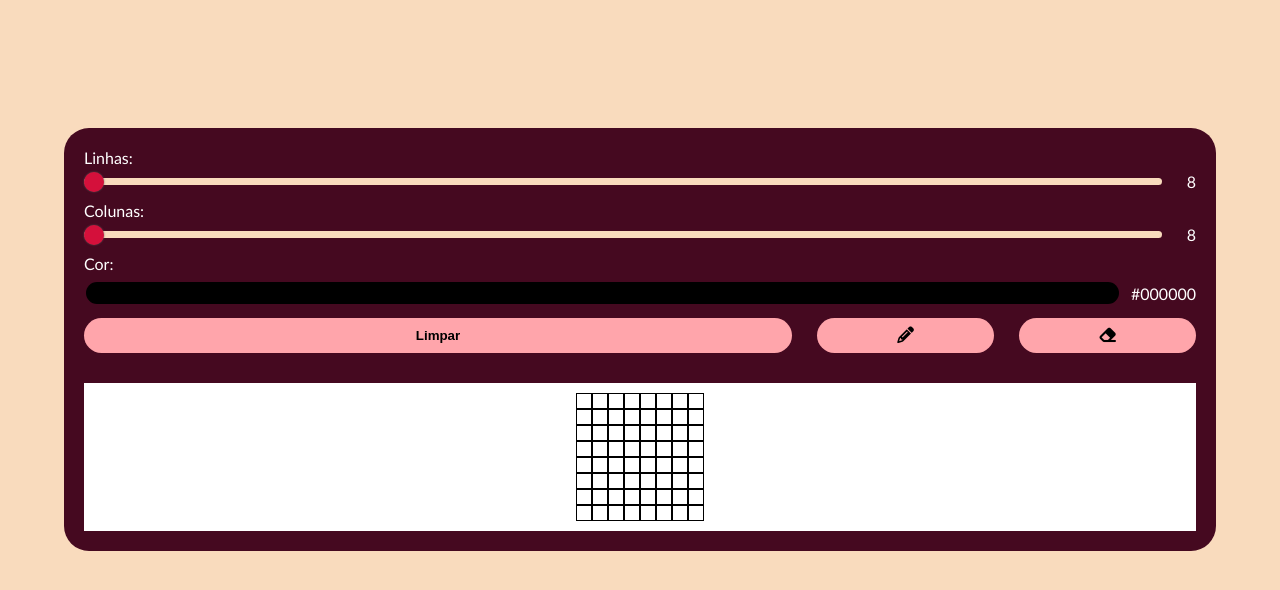
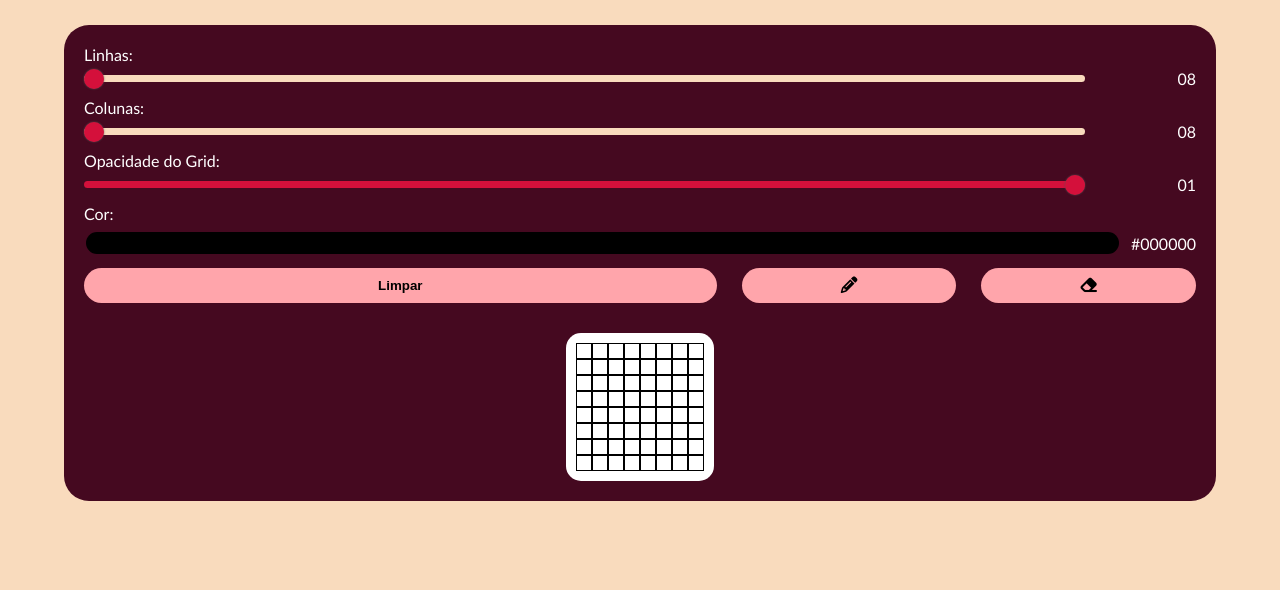
Before and after one commit to ViniAraujo99/GridGenerator, a plain HTML site: page index.html in a window 1280 px wide. Both pictures are taken after a click on the button "Limpar". Drawn offline with Linux system fonts and the light colour scheme.

Commit message:
Fixes and Improvements
Fixing drawing and erase when mouse moves.
Adding grid opacity

```diff
--- a/index.html
+++ b/index.html
@@ -1,18 +1,25 @@
 <!DOCTYPE html>
 <html lang="pt-br">
   <head>
-    <meta charset="UTF-8">
-    <meta http-equiv="X-UA-Compatible" content="IE=edge">
-    <meta name="viewport" content="width=device-width, initial-scale=1.0">
-    <meta name="description" content="Defina o tamanho do grid para criar sua PixelArt" />
+    <meta charset="UTF-8" />
+    <meta http-equiv="X-UA-Compatible" content="IE=edge" />
+    <meta name="viewport" content="width=device-width, initial-scale=1.0" />
+    <meta
+      name="description"
+      content="Defina o tamanho do grid para criar sua PixelArt"
+    />
     <title>Grid Generator</title>
     <link rel="icon" type="image/png" href="" />
 
     <link rel="stylesheet" type="text/css" href="./src/css/style.css" />
 
-    <script src="https://kit.fontawesome.com/04d1788029.js" crossorigin="anonymous"></script>
+    <script
+      src="https://kit.fontawesome.com/04d1788029.js"
+      crossorigin="anonymous"
+    ></script>
 
     <script src="./src/js/index.js" type="module" defer></script>
+    <script src="./src/js/ScreenShot.js" defer></script>
   </head>
   <body>
     <header></header>
@@ -21,7 +28,15 @@
         <div class="inputs__row">
           <label id="rowsLabel" for="rows">Linhas:</label>
           <div class="input__container">
-                <input type="range" name="rows" id="rows" min="8" max="32" aria-labelledby="rowsLabel">
+            <input
+              type="range"
+              name="rows"
+              id="rows"
+              min="8"
+              max="32"
+              value="8"
+              aria-labelledby="rowsLabel"
+            />
             <span id="row"></span>
           </div>
         </div>
@@ -29,8 +44,32 @@
         <div class="inputs__col">
           <label id="colLabel" for="cols">Colunas:</label>
           <div class="input__container">
-                <input type="range" name="cols" id="cols" min="8" max="32" aria-labelledby="colLabel">
+            <input
+              type="range"
+              name="cols"
+              id="cols"
+              min="8"
+              max="32"
+              value="8"
+              aria-labelledby="colLabel"
+            />
             <span id="col"></span>
+          </div>
+        </div>
+
+        <div class="inputs__opac">
+          <label id="opacLabel" for="opacs">Opacidade do Grid:</label>
+          <div class="input__container">
+            <input
+              type="range"
+              name="opacs"
+              id="opacs"
+              min="0"
+              max="10"
+              value="10"
+              aria-labelledby="opacLabel"
+            />
+            <span id="opac"></span>
           </div>
         </div>
 
@@ -38,34 +77,34 @@
           <label id="corLabel" for="cor">Cor:</label>
 
           <div class="input__container">
-                <input type="color" name="cor" id="cor" aria-labelledby="corLabel">
+            <input
+              type="color"
+              name="cor"
+              id="cor"
+              aria-labelledby="corLabel"
+            />
             <span class="input__cor__value"></span>
           </div>
         </div>
 
         <div class="btn__container">
-            <div class="inputs__limpar">
           <button class="limpar__btn">Limpar</button>
-            </div>
 
-            <div class="inputs__desenhar">
           <button class="desenhar__btn">
             <i class="fa-solid fa-pencil fa-lg" title="Desenhar"></i>
           </button>
-            </div>
 
-            <div class="inputs__apagar">
           <button class="apagar__btn">
             <i class="fa-solid fa-eraser fa-lg" title="Apagar"></i>
           </button>
         </div>
-        </div>
       </section>
 
-    <section class="grids">
-        <div class="grids__container">
-        </div>
-    </section>
+      <section class="grids__container"></section>
+
+      <!-- <button class="download__btn" onclick="screenshot()">
+        <i class="fa-solid fa-download fa-lg" title="Download"></i>
+      </button> -->
     </main>
     <footer></footer>
   </body>
--- a/src/css/style.css
+++ b/src/css/style.css
@@ -1,24 +1,29 @@
-@import url('https://fonts.googleapis.com/css2?family=Russo+One&display=swap');
+@import url("https://fonts.googleapis.com/css2?family=Russo+One&display=swap");
 @import url(./ranges.css);
 @import url(./color.css);
 
-
 :root {
   /*COLORS*/
-    --white:        #FFFFFF;
-    --black:        #000000;
-    --bg:           #F9DBBD;
+  --white: #ffffff;
+  --black: #000000;
+  --bg: #f9dbbd;
   --bg-container: #450920;
-    --bg-btn:       #FFA5AB;
-    --bg-btn-hover: #DA627D;
-    --bg-range:     #d4103b;
+  --bg-btn: #ffa5ab;
+  --bg-btn-hover: #da627d;
+  --bg-range: #d4103b;
+
+  /*CUSTOM*/
+  --custom-opacity: rgba(0, 0, 0, 1);
 
   /*FONTS*/
-    --f1:       'Russo One', Impact, 'Arial Narrow Bold', sans-serif;
-    --f2:       'Trebuchet MS', 'Lucida Sans Unicode', 'Lucida Grande', 'Lucida Sans', Arial, sans-serif;
+  --f1: "Russo One", Impact, "Arial Narrow Bold", sans-serif;
+  --f2: "Trebuchet MS", "Lucida Sans Unicode", "Lucida Grande", "Lucida Sans",
+    Arial, sans-serif;
 }
 
-*, *::before, *::after {
+*,
+*::before,
+*::after {
   margin: 0;
   padding: 0;
   box-sizing: border-box;
@@ -28,9 +33,15 @@
   border: none;
 }
 
+html {
+  display: flex;
+  align-items: center;
+  justify-content: center;
+}
+
 body {
   width: 90%;
-    padding: 10% 0;
+  padding: 25px 0;
   margin: 0 auto;
   color: var(--white);
   font-family: var(--f2);
@@ -64,7 +75,10 @@ main {
   gap: 10px;
 }
 
-.inputs__col, .inputs__row, .inputs__cor {
+.inputs__col,
+.inputs__row,
+.inputs__opac,
+.inputs__cor {
   width: 100%;
   gap: 5px;
   display: flex;
@@ -81,8 +95,10 @@ main {
   gap: 10px;
 }
 
-.inputs__col input, .inputs__row input {
-    width: 100%;
+.inputs__col input,
+.inputs__row input,
+.inputs__opac input {
+  width: 90%;
 }
 
 .inputs__cor input {
@@ -105,12 +121,11 @@ main {
   width: 100%;
 }
 
-.inputs__apagar, .inputs__desenhar {
-    width: 25%;
-}
-
-.limpar__btn, .apagar__btn, .desenhar__btn {
-    width: 100%;
+.limpar__btn,
+.apagar__btn,
+.desenhar__btn,
+.download__btn {
+  width: 33%;
   padding: 10px;
   border-radius: 25px;
   background: var(--bg-btn);
@@ -118,34 +133,41 @@ main {
   transition: 1s all;
 }
 
-.limpar__btn:hover, .apagar__btn:hover, .desenhar__btn:hover {
+.limpar__btn {
+  width: 100%;
+}
+
+.download__btn {
+  width: 18%;
+}
+
+.limpar__btn:hover,
+.apagar__btn:hover,
+.desenhar__btn:hover,
+.download__btn:hover {
   background: var(--bg-btn-hover);
 }
-
 
 /***************************/
 /***************************/
 /***************************/
-.grids {
-    width: 100%;
+.grids__container {
   background-color: var(--white);
   padding: 10px;
   display: flex;
+  flex-direction: column;
   align-items: center;
   justify-content: center;
+  border-radius: 15px;
 }
 
-.grids__container {
-    display: grid;
-    grid-template-columns: repeat(16,minmax(0, 3fr));
-    grid-template-rows: repeat(16,minmax(0, 3fr));
-    justify-items: center;
-    align-items: center;
-}
-
-.grid {
-    border: 1px solid var(--black);
+.grid-col {
+  border: 1px solid var(--custom-opacity);
   width: 16px;
   height: 16px;
   background: var(--white);
 }
+
+.grid-row {
+  display: flex;
+}
--- a/src/js/CleanGrid.js
+++ b/src/js/CleanGrid.js
@@ -1,49 +1,23 @@
-import pencil from './Draw.js'
-
 const cleanBtn = document.querySelector(".limpar__btn");
-const eraseBtn = document.querySelector(".apagar__btn");
 const gridContainer = document.querySelector(".grids__container");
 
-let erase = { apagando : true };
-export default erase;
-
 //Se clicar no botão de limpar, limpa o grid
-cleanBtn.addEventListener('click', () => {
+cleanBtn.addEventListener("click", () => {
   cleanGrid();
-});
-
-//Se clicar no botão de apagar, apagar o grid
-eraseBtn.addEventListener('click', () => {
-    erase.apagando = true;
-    pencil.desenhando = false;
-
-    if(!pencil.desenhando)  {
-        eraseGrid();
-    }
 });
 
 //Limpa os grids pintados
 export function cleanGrid() {
-    const grids = document.querySelectorAll(".grid");
-    grids.forEach(grid => {
-        grid.style.background = "#FFFFFF";
-    });
-}
-
-//Apaga os grids pintados
-export function eraseGrid() {
-    const grids = document.querySelectorAll(".grid");
-    grids.forEach(grid => {
-        grid.addEventListener('mousedown', (e) => {
-            e.target.style.background = "#FFFFFF";
-        });
+  const grids = document.querySelectorAll(".grid-col");
+  grids.forEach((grid) => {
+    grid.style.background = "transparent";
   });
 }
 
 //Salva o último filho na varíavel, remove o último filho e salva o novo último filho até não ter mais elementos filhos
 export function deleteGrid() {
   let lastGrid = gridContainer.lastElementChild;
-    while(lastGrid) {
+  while (lastGrid) {
     gridContainer.removeChild(lastGrid);
     lastGrid = gridContainer.lastElementChild;
   }
--- a/src/js/CreateGrids.js
+++ /dev/null
@@ -1,27 +0,0 @@
-
-import { deleteGrid } from './CleanGrid.js';
-import { draw } from './Draw.js';
-
-
-const sliderRowsValue = document.querySelector("#row");
-const sliderColsValue = document.querySelector("#col");
-const gridContainer = document.querySelector(".grids__container");
-
-//Limpa o grid e recria baseado nos valores do slider
-export function createGrid() {
-
-    deleteGrid();
-
-    gridContainer.style.gridTemplateColumns = `repeat(${sliderColsValue.innerText},minmax(0, 1fr))`;
-    gridContainer.style.gridTemplateRows = `repeat(${sliderRowsValue.innerText},minmax(0, 1fr))`;
-
-    //Loop que cria o grid
-    for(let i = 0; i < sliderColsValue.innerText; i++) {
-        for(let j = 0; j < sliderRowsValue.innerText; j++) {
-            let div = document.createElement("div");
-            gridContainer.append(div);
-            div.classList.add("grid");
-        }
-    }
-    draw();
-}
--- a/src/js/Draw.js
+++ b/src/js/Draw.js
@@ -1,42 +1,11 @@
-import erase from './CleanGrid.js'
-
 const colorInput = document.querySelector("input[type=color]");
 const drawBtn = document.querySelector(".desenhar__btn");
 
-let pencil = { desenhando : true };
-export default pencil;
-
 //Se clicar no botão de desenhar, desenha no grid
-drawBtn.addEventListener('click', () => {
-        draw();
+drawBtn.addEventListener("click", () => {
+  status.draw = true;
 });
 
-export function draw() {
-    //let mousePressed;
-    erase.apagando = false;
-    pencil.desenhando = true;
+export function drawGrid(col, events, tipoDispositivo) {
 
-    if(!erase.apagando)  {
-        const grids = document.querySelectorAll(".grid");
-        grids.forEach(grid => {
-            grid.addEventListener("mousedown", (e) => {
-                //mousePressed = true
-
-                //let gridID = document.elementFromPoint(e.clientX, e.clientY).id;
-                //console.log(gridID)
-
-                //while(mousePressed && gridID == grid.ID) {
-                    e.target.style.background = colorInput.value;
-                //}
-            });
-
-            /*
-            grid.addEventListener("mouseup", (e) => {
-                //mousePressed = false
-
-                grid.removeEventListener("mousedown", draw);
-            });
-            */
-        });
-    }
 }
--- /dev/null
+++ b/src/js/Grids.js
@@ -0,0 +1,113 @@
+import { deleteGrid } from "./CleanGrid.js";
+
+const sliderRowsValue = document.querySelector("#row");
+const sliderOpacValue = document.querySelector(".inputs__opac input");
+const sliderColsValue = document.querySelector("#col");
+const gridContainer = document.querySelector(".grids__container");
+const eraseBtn = document.querySelector(".apagar__btn");
+const drawBtn = document.querySelector(".desenhar__btn");
+const colorInput = document.querySelector("input[type=color]");
+
+let draw = false;
+let erase = false;
+
+/*EVENTOS*/
+let events = {
+  mouse: {
+    down: "mousedown",
+    move: "mousemove",
+    up: "mouseup",
+  },
+  touch: {
+    down: "touchstart",
+    move: "touchmove",
+    up: "touchend",
+  },
+};
+let tipoDispositivo = "";
+
+export const ehTouch = () => {
+  try {
+    document.createEvent("TouchEvent");
+    tipoDispositivo = "touch";
+    return true;
+  } catch (e) {
+    tipoDispositivo = "mouse";
+    return false;
+  }
+};
+
+//Limpa o grid e recria baseado nos valores do slider
+export function createGrid() {
+  deleteGrid();
+
+  let count = 0;
+
+  //Loop que cria o grid
+  for (let i = 0; i < sliderRowsValue.innerText; i++) {
+    count += 2;
+    let row = document.createElement("div");
+    row.classList.add("grid-row");
+
+    for (let j = 0; j < sliderColsValue.innerText; j++) {
+      count += 2;
+      let col = document.createElement("div");
+      col.classList.add("grid-col");
+      col.setAttribute("id", `gridCol${count}`);
+
+      //Desenha ou apaga o grid ao clicar
+      col.addEventListener(events[tipoDispositivo].down, () => {
+        draw = true;
+        if (!erase) {
+          col.style.background = colorInput.value;
+        } else {
+          grid.style.background = "transparent";
+        }
+      });
+
+      //Desenha ou apaga o grid ao clicar e mover o mouse, chacando as colunas
+      col.addEventListener(events[tipoDispositivo].move, (e) => {
+        let elementoID = document.elementFromPoint(
+          !ehTouch() ? e.clientX : e.touches[0].clientX,
+          !ehTouch() ? e.clientY : e.touches[0].clientY
+        ).id;
+
+        checador(elementoID);
+      });
+
+      //Ao soltar o mouse não está nem desenhando nem apagando
+      col.addEventListener(events[tipoDispositivo].up, () => {
+        draw = false;
+      });
+
+      row.append(col);
+    }
+
+    gridContainer.append(row);
+  }
+}
+
+//Recebe as colunas clicadas e pinta ou apaga elas
+export function checador(elementoID) {
+  let grids = document.querySelectorAll(".grid-col");
+  grids.forEach((grid) => {
+    if (elementoID == grid.id) {
+      if (draw && !erase) {
+        grid.style.background = colorInput.value;
+      }
+      if (draw && erase) {
+        grid.style.background = "transparent";
+      }
+    }
+  });
+}
+
+//Se clicar no botão de desenhar desabilita a borracha (pois desenhar sempre é true ao clicar no grid)
+drawBtn.addEventListener("click", () => {
+  erase = false;
+});
+
+//Se clicar no botão de apagar habilita a borracha e apaga o grid até o botão do mouse ser solto
+eraseBtn.addEventListener("click", () => {
+  erase = true;
+});
--- a/src/js/RangeAdjust.js
+++ b/src/js/RangeAdjust.js
@@ -1,32 +1,74 @@
-import { createGrid } from './CreateGrids.js';
+import { createGrid } from "./Grids.js";
 
 const sliders = document.querySelectorAll("input[type=range]");
+const slidersValue = document.querySelectorAll("input[type=range] ~ span");
 const sliderRowsValue = document.querySelector("#row");
 const sliderColsValue = document.querySelector("#col");
+const sliderOpacValue = document.querySelector("#opac");
 
 //Ajusta o valor dos sliders na tela
 export function rangeAdjust() {
-    sliders.forEach(slider => {
-        slider.value = 8;
-        //slider.style.backgroundSize = slider.value * 2 + "% 100%";
-        adjust(slider.value);
+  //Ajuste inicial
+  ajuste();
 
-        slider.addEventListener("input", (e) => {
-            changeSliderValue(e);
-        });
+  //Ajusta o valor dos sliders na tela no início
+  sliders.forEach((slider) => {
+    slider.addEventListener("input", (elemento) => {
+      changeSliderValue(elemento);
     });
+  });
 }
 
 //Ajusta o fundo do slider (como o CSS foi alterado, é necessário que a lógica do slider seja feita via JS)
-function changeSliderValue(elem) {
-    elem.target.name == "cols" ?  sliderColsValue.innerText = elem.target.value : sliderRowsValue.innerText = elem.target.value;
-    elem.target.style.backgroundSize = (elem.target.value - elem.target.min) * 100 / (elem.target.max - elem.target.min)  + "% 100%";
+function changeSliderValue(elemento) {
+  if (elemento.target.name == "cols") {
+    sliderColsValue.textContent = String(elemento.target.value).padStart(
+      2,
+      "0"
+    );
+    createGrid();
+  } else if (elemento.target.name == "rows") {
+    sliderRowsValue.textContent = String(elemento.target.value).padStart(
+      2,
+      "0"
+    );
+    createGrid();
+  } else {
+    sliderOpacValue.textContent = String(elemento.target.value / 10).padStart(
+      2,
+      "0"
+    );
 
-    createGrid();
+    document.styleSheets[0].cssRules[3].style.setProperty(
+      "--custom-opacity",
+      "rgba(0,0,0," + elemento.target.value / 10 + ")"
+    );
+
+    console.log(document.styleSheets[0].cssRules[3].style.getPropertyValue(
+        "--custom-opacity"))
+  }
+
+  elemento.target.style.backgroundSize =
+    ((elemento.target.value - elemento.target.min) * 100) /
+      (elemento.target.max - elemento.target.min) +
+    "% 100%";
 }
 
-//Ajusta o valor dos sliders na tela no início
-function adjust(value) {
-    sliderColsValue.innerText = value;
-    sliderRowsValue.innerText = value;
+//Ajuste inicial
+function ajuste() {
+  slidersValue.forEach((sliderValue) => {
+    let sliderIrmao = sliderValue.previousElementSibling;
+
+    sliderIrmao.name == "cols" || sliderIrmao.name == "rows"
+      ? (sliderValue.textContent = String(sliderIrmao.value).padStart(2, "0"))
+      : (sliderValue.textContent = String(sliderIrmao.value / 10).padStart(
+          2,
+          "0"
+        ));
+
+    sliderIrmao.style.backgroundSize =
+      ((sliderIrmao.value - sliderIrmao.min) * 100) /
+        (sliderIrmao.max - sliderIrmao.min) +
+      "% 100%";
+  });
 }
```
Also changed, not shown: src/js/ColorAdjust.js (+6 -6 lines), src/js/MobileGridAdjust.js (+21 -9 lines), src/js/index.js (+10 -9 lines). Lines whose indentation alone changed are shown as unchanged.
